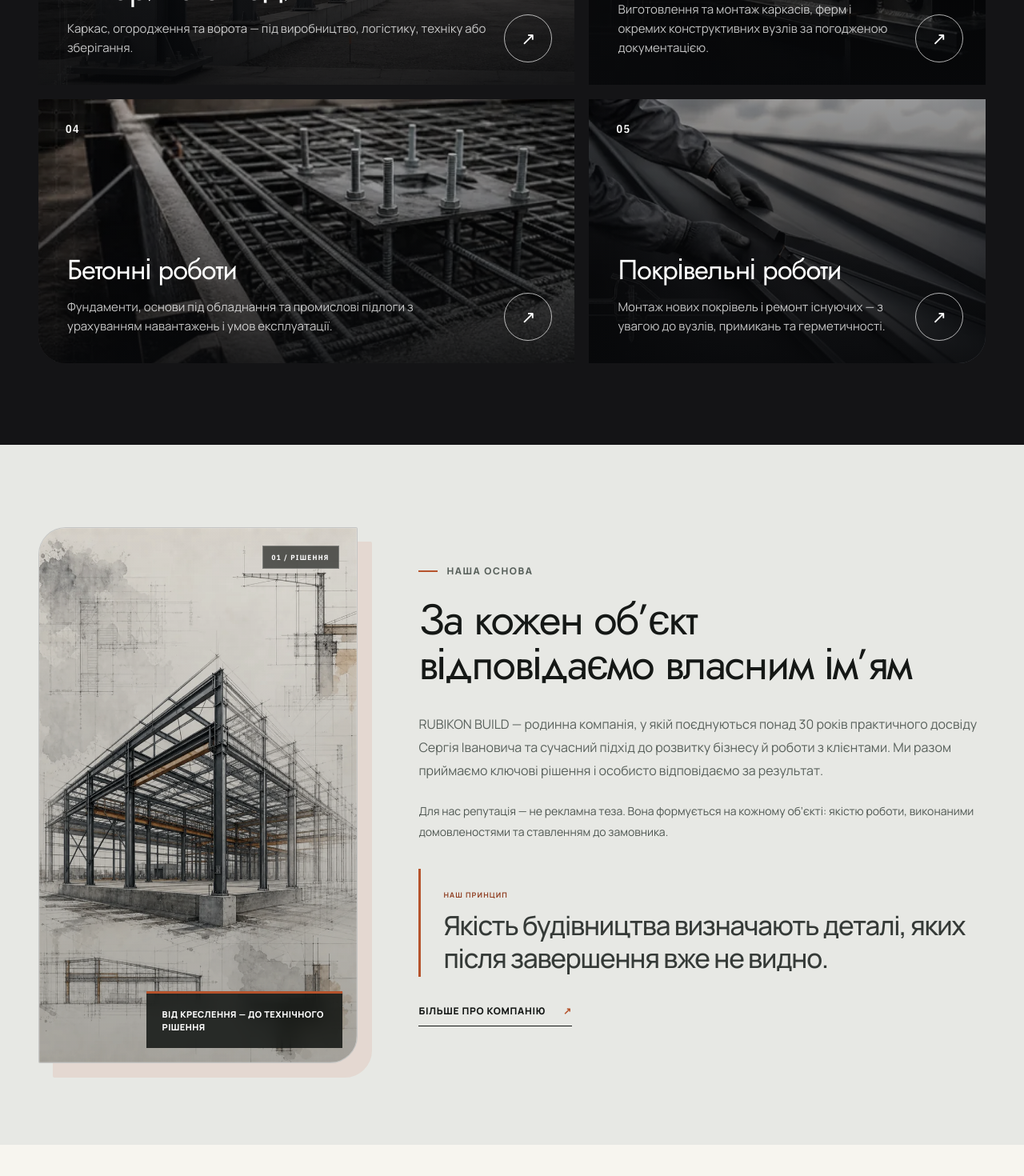
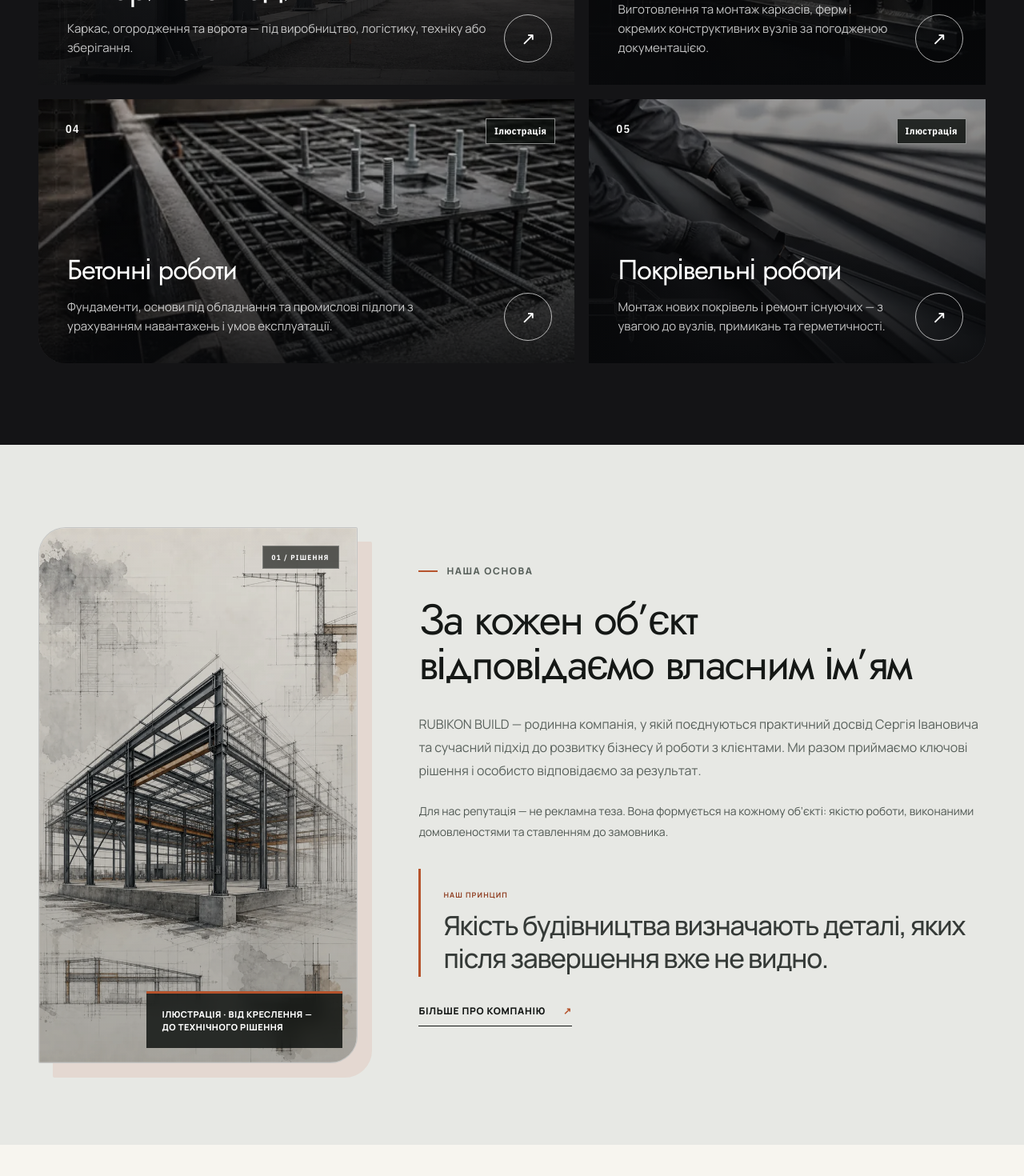
Before and after one commit to leusd100/rubikon-build, a Next.js app: page / in a window 1280 px wide. Shown: the part 2725-4195 px from the top of the page at 80% size. Built offline with nearby package versions, Linux system fonts and the light colour scheme.

Commit message:
fix(g1): label known concepts and schemes, withdraw unverified tenure

```diff
--- a/app/angary/angary-editorial.css
+++ b/app/angary/angary-editorial.css
@@ -44,6 +44,7 @@
 .angary-render-compare figure { min-width: 0; margin: 0; background: var(--warm); }
 .angary-editorial-image { position: relative; display: block; aspect-ratio: 1.43; overflow: hidden; background: #0e0f11; }
 .angary-editorial-image img { object-fit: cover; }
+.angary-scheme-label { position: absolute; z-index: 2; left: 10px; bottom: 10px; padding: 6px 8px; color: white; background: rgba(13,16,14,.84); border: 1px solid rgba(255,255,255,.5); font: 700 12px/1.2 var(--font-condensed), sans-serif; letter-spacing: .04em; }
 .angary-editorial-image.is-envelope-crop img { object-position: center center; }
 .angary-editorial-image.is-foundation-crop img { object-position: center center; }
 .angary-render-compare figcaption { padding: 22px 20px 24px; }
--- a/app/components/DirectionCards.tsx
+++ b/app/components/DirectionCards.tsx
@@ -58,6 +58,7 @@ export function DirectionImageCards() {
           />
           <span className="direction-shade" />
           <span className="direction-number">{direction.number}</span>
+          <span className="direction-provenance">Ілюстрація</span>
           <span className="direction-copy">
             <strong>{direction.cardTitle}</strong>
             <small>{direction.cardText}</small>
--- a/app/components/DirectionDetail.tsx
+++ b/app/components/DirectionDetail.tsx
@@ -211,6 +211,9 @@ export function DirectionEditorial({
             alt={editorial.imageAlt}
             sizes="(max-width: 760px) calc(100vw - 32px), 64vw"
           />
+          {editorial.image.startsWith('/media/concepts/') && (
+            <figcaption className="media-provenance-label">Ілюстрація</figcaption>
+          )}
         </figure>
       </div>
     </section>
--- a/app/components/angary/HangarEditorialArchitecture.tsx
+++ b/app/components/angary/HangarEditorialArchitecture.tsx
@@ -20,6 +20,7 @@ function EditorialImage({ src, alt, className }: { src: string; alt: string; cla
         alt={alt}
         sizes="(max-width: 760px) calc(50vw - 17px), (max-width: 1023px) calc(25vw - 18px), 25vw"
       />
+      <span className="angary-scheme-label">Схема</span>
     </span>
   );
 }
@@ -106,6 +107,7 @@ export function HangarEditorialArchitecture() {
                 alt="Металевий каркас ангара, поєднаний із технічними кресленнями майбутньої споруди"
                 sizes="(max-width: 760px) calc(100vw - 32px), (max-width: 1023px) calc(100vw - 64px), 38vw"
               />
+              <figcaption className="media-provenance-label">Ілюстрація</figcaption>
             </figure>
           </div>
 
@@ -255,7 +257,7 @@ export function HangarEditorialArchitecture() {
           <div className="angary-people-portraits">
             <figure>
               <span><ResponsiveImage src="/images/founder.webp" alt="Сергій — засновник RUBIKON BUILD" sizes="(max-width: 760px) calc(50vw - 22px), 20vw" /></span>
-              <figcaption><strong>Сергій</strong><p>30+ років практичного досвіду в будівництві.</p></figcaption>
+              <figcaption><strong>Сергій</strong><p>Практичний досвід у будівництві.</p></figcaption>
             </figure>
             <figure>
               <span><ResponsiveImage src="/images/next-generation.webp" alt="Дмитро — розвиток RUBIKON BUILD та робота з клієнтами" sizes="(max-width: 760px) calc(50vw - 22px), 20vw" /></span>
--- a/app/data/deliveryModel.ts
+++ b/app/data/deliveryModel.ts
@@ -457,7 +457,7 @@ export const deliveryModel = {
     flexiblePackages: 'Огородження, ворота, промислові підлоги та інші будівельні роботи виконуємо власною командою або залучаємо профільного виконавця — залежно від обсягу та рішення.',
     materials: 'Матеріали закуповує RUBIKON або надає замовник — залежно від договору.',
     firstContact: 'Після заявки зв’яжемося, щоб уточнити задачу, вихідні дані та можливий формат нашої участі.',
-    experience: 'За RUBIKON BUILD стоять понад 30 років особистої практики Сергія Івановича в будівництві.',
+    experience: 'За RUBIKON BUILD стоїть особиста практика Сергія Івановича в будівництві.',
     boundary: 'За що відповідає кожен учасник, фіксуємо в договорі до початку робіт.',
   },
   contactRoles: {
--- a/app/globals.css
+++ b/app/globals.css
@@ -304,6 +304,7 @@ section[id] { scroll-margin-top: 116px; }
 .direction-card.roof .direction-shade { background: linear-gradient(180deg, rgba(8,9,11,.42), rgba(8,9,11,.9)); }
 .direction-card.roof img { object-position: center 48%; }
 .direction-number { position: absolute; top: 30px; left: 34px; color: white; font: 600 14px/1 var(--font-condensed), sans-serif; letter-spacing: .1em; }
+.direction-provenance { position: absolute; top: 24px; right: 24px; padding: 8px 10px; color: white; background: rgba(13,16,14,.82); border: 1px solid rgba(255,255,255,.5); font: 700 12px/1.2 var(--font-condensed), sans-serif; letter-spacing: .04em; }
 .direction-copy { position: absolute; left: 36px; right: 106px; bottom: 34px; }
 .direction-copy strong { display: block; margin: 0; font: 400 clamp(30px, 3.15vw, 48px)/1.06 var(--font-display), var(--font-manrope), sans-serif; letter-spacing: -.03em; }
 .direction-card:not(.wide) .direction-copy strong { font-size: clamp(28px, 2.7vw, 40px); }
@@ -731,6 +732,7 @@ a.route-service:hover p, a.route-service:focus-visible p { color: var(--text-on-
 .direction-editorial-media { position: relative; min-height: 520px; margin: 0; overflow: hidden; background: #ddd9d0; border: 1px solid rgba(21,24,22,.1); border-radius: 2px var(--radius-lg) 2px var(--radius-lg); box-shadow: 18px 18px 0 rgba(197,83,41,.1); }
 .direction-editorial-media::after { content: ''; position: absolute; inset: 0; pointer-events: none; box-shadow: inset 0 0 0 1px rgba(21,24,22,.09); }
 .direction-editorial-media img { position: absolute; inset: 0; width: 100%; height: 100%; object-fit: cover; }
+.media-provenance-label { position: absolute; z-index: 3; left: 16px; bottom: 16px; margin: 0; padding: 8px 10px; color: white; background: rgba(13,16,14,.84); border: 1px solid rgba(255,255,255,.5); font: 700 12px/1.2 var(--font-condensed), sans-serif; letter-spacing: .04em; }
 
 .faq-section { background: #ecebe5; }
 .faq-grid { display: grid; grid-template-columns: .7fr 1.3fr; gap: 100px; align-items: start; }
--- a/app/page.tsx
+++ b/app/page.tsx
@@ -94,14 +94,14 @@ export default function Home() {
                 sizes="(max-width: 1050px) 100vw, 46vw"
               />
               <span className="visual-index">01 / РІШЕННЯ</span>
-              <span className="image-note">Від креслення — до технічного рішення</span>
+              <span className="image-note">Ілюстрація · Від креслення — до технічного рішення</span>
             </div>
             <div className="promise-copy">
               <p className="eyebrow light"><span /> Наша основа</p>
               <h2>За кожен об’єкт відповідаємо власним ім’ям</h2>
               <p className="promise-lead">
-                RUBIKON BUILD — родинна компанія, у якій поєднуються понад 30 років практичного
-                досвіду Сергія Івановича та сучасний підхід до розвитку бізнесу й роботи з клієнтами.
+                RUBIKON BUILD — родинна компанія, у якій поєднуються практичний досвід
+                Сергія Івановича та сучасний підхід до розвитку бізнесу й роботи з клієнтами.
                 Ми разом приймаємо ключові рішення і особисто відповідаємо за результат.
               </p>
               <p className="story-support">
--- a/app/pro-nas/page.tsx
+++ b/app/pro-nas/page.tsx
@@ -10,9 +10,9 @@ import { company } from '../data/company';
 export const metadata = createPageMetadata({
   path: '/pro-nas',
   title: brandedTitle('Про родинну компанію'),
-  description: `${company.name} — родинна будівельна компанія з Дніпра. В основі — понад 30 років досвіду Сергія Івановича, особиста відповідальність і системний підхід.`,
+  description: `${company.name} — родинна будівельна компанія з Дніпра. В основі — практичний досвід Сергія Івановича, особиста відповідальність і системний підхід.`,
   socialTitle: `Про ${company.name} — досвід двох поколінь`,
-  socialDescription: 'Родинна відповідальність, понад 30 років практики Сергія Івановича та сучасний підхід до розвитку компанії.',
+  socialDescription: 'Родинна відповідальність, практичний досвід Сергія Івановича та сучасний підхід до розвитку компанії.',
   image: '/media/about-industrial-concept.jpg',
   imageAlt: `${company.name} — від інженерної концепції до промислової споруди`,
 });
@@ -36,7 +36,7 @@ export default function AboutPage() {
             </h1>
           </div>
           <div className="subhero-side about-subhero-side">
-            <p>RUBIKON BUILD — родинна компанія з Дніпра. В основі — понад 30 років практичного досвіду Сергія Івановича, особиста відповідальність і системний підхід.</p>
+            <p>RUBIKON BUILD — родинна компанія з Дніпра. В основі — практичний досвід Сергія Івановича, особиста відповідальність і системний підхід.</p>
             <a className="button button-primary about-hero-cta" href="#inquiry">
               Обговорити проєкт <span aria-hidden="true">↗</span>
             </a>
```
Also changed, not shown: 2 other files (tests, documents, lock files or other folders).
